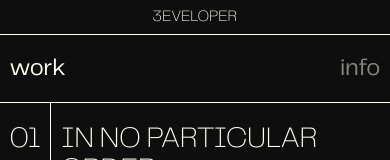
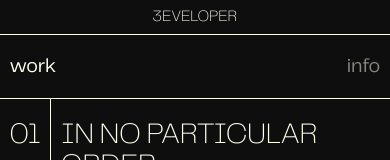
Before and after one commit to connorwhite-online/portfolio, a React (Create React App) app: page / in a window 390 px wide. Shown: the top 160 px of the page. Built offline with nearby package versions, Linux system fonts and the light colour scheme.

Commit message:
mobile menu link resizing

```diff
--- a/src/components/Menu/index.css
+++ b/src/components/Menu/index.css
@@ -64,7 +64,7 @@ html, body {
     text-decoration: none;
     font-family: 'Telegraf-Regular';
     color: var(--inactive);
-    font-size: 6vw;
+    font-size: 5vw;
 }
 
 .active {
```
